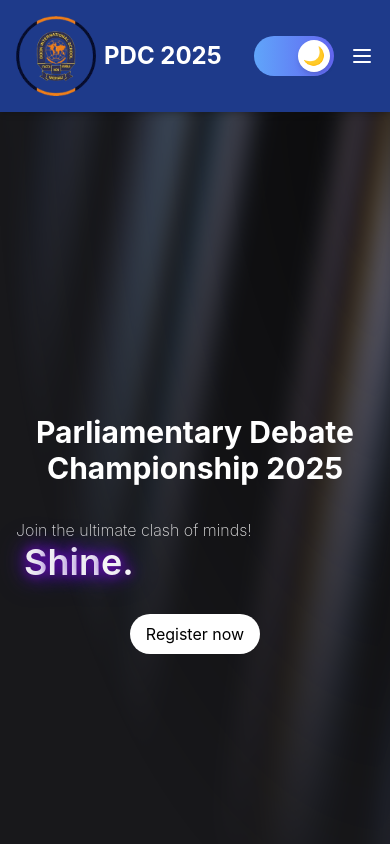
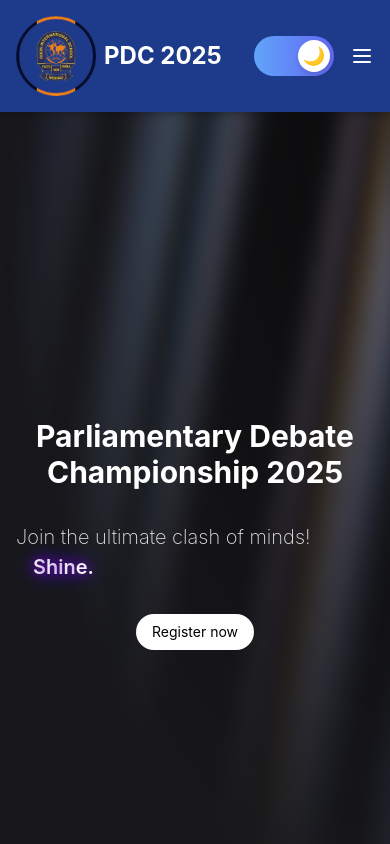
Before and after one commit to dismh/PDC-rework, a React (Vite) app: page / in a window 390 px wide. Shown: the top 844 px of the page. Built offline with nearby package versions, Linux system fonts and the light colour scheme.

Commit message:
fixed flipping word and made responsive

```diff
--- a/src/App.jsx
+++ b/src/App.jsx
@@ -31,22 +31,27 @@ function App() {
     }}
     className="relative flex flex-col gap-4 items-center justify-center px-4"
   >
-          <div className="text-3xl md:text-7xl font-bold dark:text-white text-center" >
+    <div className="text-3xl md:text-7xl font-bold dark:text-white text-center">
       Parliamentary Debate Championship 2025
     </div>
-          <div className=" font-extralight text-base md:text-4xl dark:text-neutral-200 py-4">
-            Join the ultimate clash of minds! <span><FlipWords words={["Compete.", "Debate.", "Shine."]} duration={2000} className=" text-4xl font-semibold gangnam-style"/></span>
+    <div className="font-extralight text-xl sm:text-3xl md:text-4xl leading-normal sm:leading-relaxed dark:text-neutral-200 py-4">
+      Join the ultimate clash of minds!{" "}
+      <span className="inline-block w-[100px] sm:w-[110px] md:w-[120px] text-center">
+        <FlipWords
+          words={["Compete.", "Debate.", "Shine."]}
+          duration={2000}
+          className="text-xl sm:text-3xl md:text-4xl font-semibold gangnam-style"
+        />
+      </span>
     </div>
 
     <button
-            href="#register"
-            className="bg-black dark:bg-white rounded-full w-fit text-white dark:text-black px-4 py-2"
+      className="bg-black dark:bg-white rounded-full w-fit text-sm sm:text-base text-white dark:text-black px-4 py-2"
     >
-            <a href="#register"> Register now</a>
+      <a href="#register">Register now</a>
     </button>
   </motion.div>
 </AuroraBackground>
-
       <main>
         {/* <Hero /> */}
 
```
Lines whose indentation alone changed are shown as unchanged.
